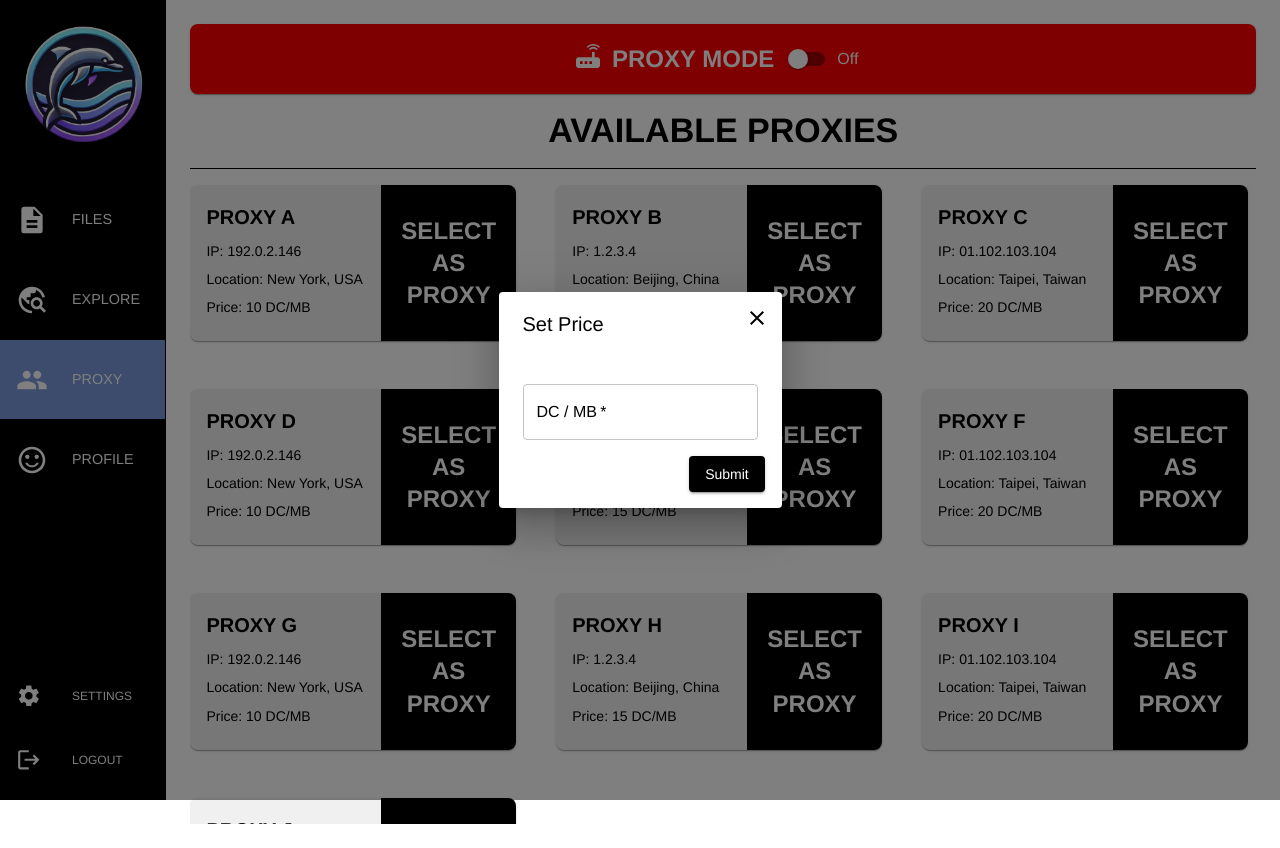
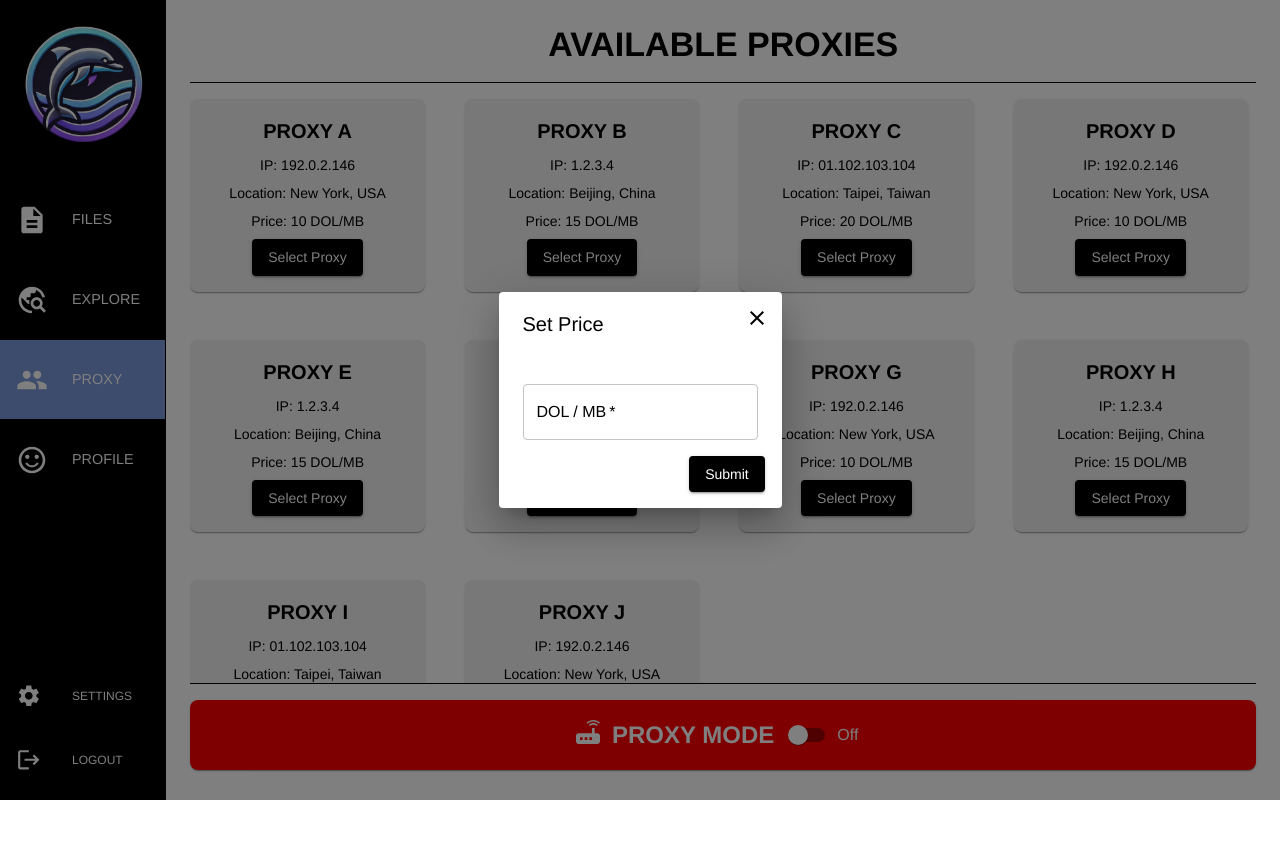
Before and after one commit to MazenIbrahim1/PHAJAM, a React (Vite) app: page /proxy in a window 1280 px wide. Both pictures are taken after a click on the label "Off". After the commit the page ends 800 px from the top, so only its background shows below. Built offline with nearby package versions, Linux system fonts and the light colour scheme.

Commit message:
Fixed up the page a little

```diff
--- a/src/components/Proxy/Proxy.jsx
+++ b/src/components/Proxy/Proxy.jsx
@@ -66,16 +66,65 @@ export default function Proxy() {
   return (
     <Box
         sx={{
-            height: "100vh",
+            // height: "100vh",
             marginLeft: "13vw",
             display: "flex",
-            padding: 2,
+            paddingLeft: 2,
+            paddingRight: 2,
             flexDirection: "column",
             justifyContent: "top",
             alignItems: "center",
             // border: 'dashed'
         }}
     >
+        <Box
+            sx = {{
+                padding: 2
+            }}
+        >
+            <Typography
+                variant = "h4"
+                sx = {{ fontWeight: "bold" }}
+            >
+                {mockProxies.length === 0 ? "NO " : ""} AVAILABLE PROXIES
+            </Typography>
+        </Box>
+        <ProxyBox proxies = {mockProxies} setCurrentProxy = {handleSetCurrentProxy} />
+        <Dialog open = {priceOpened}>
+            <DialogTitle> Set Price </DialogTitle>
+            <IconButton
+                edge="end"
+                color="inherit"
+                onClick={cancelPrice}
+                aria-label="close"
+                sx={{ position: 'absolute', right: "6%", top: "3%" }}
+            >
+                <CloseIcon />
+            </IconButton>
+            <DialogContent>
+                <form id = "priceForm" onSubmit = {handleSubmit}>
+                    <TextField
+                        margin = "dense"
+                        label = "DOL / MB"
+                        type = "text"
+                        fullWidth
+                        variant = "outlined"
+                        required
+                    />
+                </form>
+            </DialogContent>
+            <DialogActions>
+                <Button
+                    variant = "contained"
+                    backgroundColor = "black"
+                    type = "submit"
+                    form = "priceForm"
+                    sx={{ right: "3.3%", marginTop: -2, marginBottom: 1 }}
+                  >
+                    Submit
+                </Button>
+            </DialogActions>
+        </Dialog>
         <Box
             onMouseEnter={() => setIsHovered(true)}
             onMouseLeave={() => setIsHovered(false)}
@@ -153,54 +202,6 @@ export default function Proxy() {
                 </>
             )}
         </Box>
-        <Box
-            sx = {{
-                padding: 2
-            }}
-        >
-            <Typography
-                variant = "h4"
-                sx = {{ fontWeight: "bold" }}
-            >
-                {mockProxies.length === 0 ? "NO " : ""} AVAILABLE PROXIES
-            </Typography>
-        </Box>
-        <ProxyBox proxies = {mockProxies} setCurrentProxy = {handleSetCurrentProxy} />
-        <Dialog open = {priceOpened}>
-            <DialogTitle> Set Price </DialogTitle>
-            <IconButton
-                edge="end"
-                color="inherit"
-                onClick={cancelPrice}
-                aria-label="close"
-                sx={{ position: 'absolute', right: "6%", top: "3%" }}
-            >
-                <CloseIcon />
-            </IconButton>
-            <DialogContent>
-                <form id = "priceForm" onSubmit = {handleSubmit}>
-                    <TextField
-                        margin = "dense"
-                        label = "DC / MB"
-                        type = "text"
-                        fullWidth
-                        variant = "outlined"
-                        required
-                    />
-                </form>
-            </DialogContent>
-            <DialogActions>
-                <Button
-                    variant = "contained"
-                    backgroundColor = "black"
-                    type = "submit"
-                    form = "priceForm"
-                    sx={{ right: "3.3%", marginTop: -2, marginBottom: 1 }}
-                  >
-                    Submit
-                </Button>
-            </DialogActions>
-        </Dialog>
     </Box>
   );
 }
--- a/src/components/Proxy/ProxyBox.jsx
+++ b/src/components/Proxy/ProxyBox.jsx
@@ -5,13 +5,14 @@ const ProxyBox = ({proxies, setCurrentProxy}) => {
     return(
         <Box
             sx = {{
-                // marginTop: 2,
+                marginBottom: 2,
                 borderTop: "1px solid black",
+                borderBottom: "1px solid black",
                 display: "flex",
                 flexDirection: "row",
                 justifyContent: "center",
                 width: "100%",
-                height: "100%",
+                height: "75vh",
                 overflowY: "auto",
                 '&::-webkit-scrollbar': {
                     width: "8px",
@@ -31,7 +32,7 @@ const ProxyBox = ({proxies, setCurrentProxy}) => {
         >
             <Grid container spacing = {4}>
                 {proxies.map((proxy, index) => (
-                    <Grid item xs = {4} key = {index}>
+                    <Grid item xs = {3} key = {index}>
                         <Box
                             sx = {{
                                 flex: 1,
@@ -47,9 +48,12 @@ const ProxyBox = ({proxies, setCurrentProxy}) => {
                         >
                             <Box
                                 sx = {{
+                                    width: "100%",
                                     display: "flex",
                                     flexDirection: "column",
-                                    flex: 4,
+                                    justifyContent: "center",
+                                    alignItems: "center",
+                                    // flex: 4,
                                     // border: "dashed",
                                     padding: 2,
                                 }}
@@ -64,28 +68,50 @@ const ProxyBox = ({proxies, setCurrentProxy}) => {
                                     Location: {proxy.location}
                                 </Typography>
                                 <Typography variant = "body2" sx = {{ marginBottom: 1 }}>
-                                    Price: {proxy.price} DC/MB
+                                    Price: {proxy.price} DOL/MB
                                 </Typography>
-                            </Box>
                                 <Button
+                                    variant = "contained"
                                     onClick = {() => setCurrentProxy(proxy)}
                                     sx = {{
-                                    flex: 3,
-                                    borderRadius: "0 8px 8px 0",
                                         backgroundColor: "black",
                                         '&:hover': {
                                             backgroundColor: "#444"
                                         },
                                         color: "white",
+                                        maxHeight: "50px"
                                         // border: "solid"
                                     }}
                                 >
-                                <Typography variant = "h5" sx = {{ fontWeight: "bold" }}>
-                                    SELECT<br />
-                                    AS<br />
-                                    PROXY
-                                </Typography>
+                                    Select Proxy
                                 </Button>
+                            </Box>
+                            {/* <Box
+                                sx = {{
+                                    flex: 3,
+                                    // border: "dashed",
+                                    display: "flex",
+                                    justifyContent: "center",
+                                    alignItems: "center"
+                                }}
+                            >
+                                <Button
+                                    variant = "contained"
+                                    onClick = {() => setCurrentProxy(proxy)}
+                                    sx = {{
+                                        backgroundColor: "black",
+                                        '&:hover': {
+                                            backgroundColor: "#444"
+                                        },
+                                        color: "white",
+                                        maxHeight: "50px"
+                                        // border: "solid"
+                                    }}
+                                >
+                                    Select <br />
+                                    Proxy
+                                </Button>
+                            </Box> */}
                         </Box>
                     </Grid>
                 ))}
```
Lines whose indentation alone changed are shown as unchanged.
